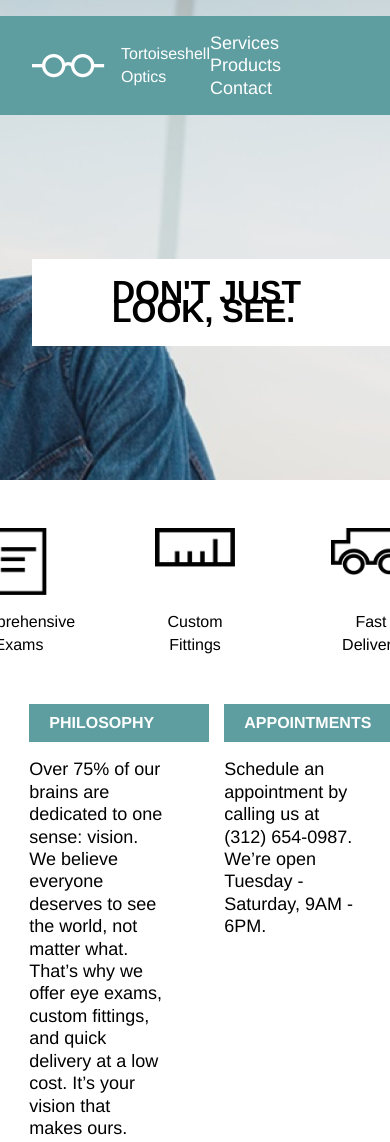
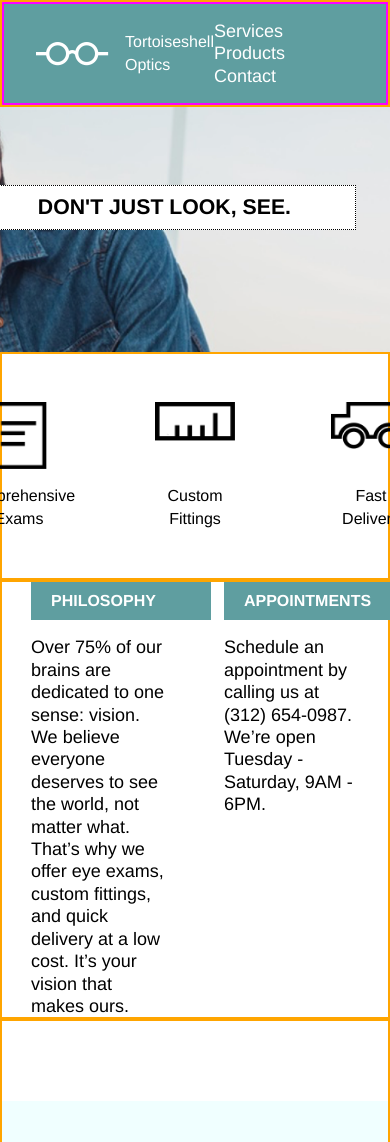
Before and after one commit to stephlaf/TortoiseShell, a plain HTML site: page index.html in a window 390 px wide. Shown: the top 1142 px of the page. Drawn offline with Linux system fonts and the light colour scheme.

Commit message:
Add responsive tablet size.

```diff
--- a/resources/css/style.css
+++ b/resources/css/style.css
@@ -24,7 +24,7 @@ header {
 .container {
   max-width: 960px;
   margin: 0 auto;
-  /* border: 2px solid red; */
+  border: 2px solid red;
 }
 
 .menu {
@@ -34,7 +34,7 @@ header {
   background-color: cadetblue;
   position: relative;
   top: 1rem;
-  /* border: 2px solid blue; */
+  border: 2px solid blue;
 }
 .logobox {
   display: flex;
@@ -130,7 +130,37 @@ nav {
   /* border: 1px solid black; */
 }
 #logo-black{
-  /* height: 1.5rem; */
   padding: 0 1rem 0 4rem;
   margin: 4rem 0;
 }
+
+@media only screen and (max-width: 900px) {
+.container {
+  max-width: 100%;
+  margin: 0 auto;
+  border: 2px solid orange;
+}
+header {
+  height: 22rem;
+}
+.menu {
+  display: flex;
+  justify-content: space-between;
+  align-items: center;
+  background-color: cadetblue;
+  position: relative;
+  top: 0rem;
+  border: 2px solid magenta;
+}
+.slogan {
+  top: 5rem;
+  right: 2rem;
+}
+h1 {
+  font-size: 1.33rem;
+  font-weight: bold;
+  line-height: 1.2rem;
+  padding: 0.75rem 4rem;
+  border: 1px dotted black;
+}
+}
```
